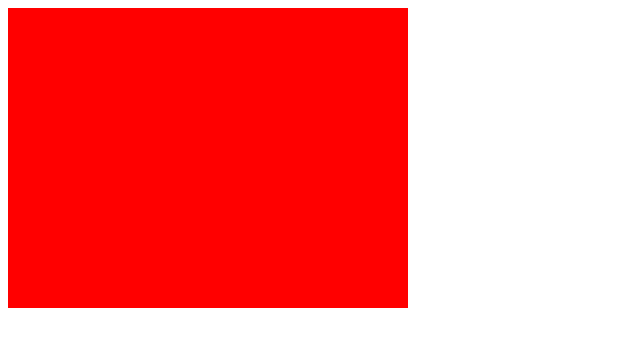
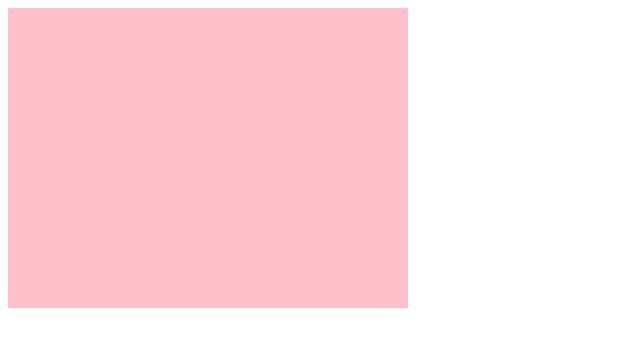
Before and after one commit to acciojob/Use-an-Array-to-Store-Data-dhusakshata, a website: page main.html in a window 1280 px wide. Shown: the whole page, without its empty margins (0-640 px from the left). Drawn offline with Linux system fonts and the light colour scheme.

Commit message:
created a submission

```diff
--- a/script.js
+++ b/script.js
@@ -1,2 +1,3 @@
 
 let yourArray = ['hello', 42, true, 'world', false];
+console.log(yourArray.length);
--- a/styles.css
+++ b/styles.css
@@ -1,6 +1,6 @@
 
 .container{
-	background-color:red;
+	background-color:pink;
 	width:400px;
 	height:300px;
 }
```
Also changed, not shown: main.html (+3 -1 lines).
